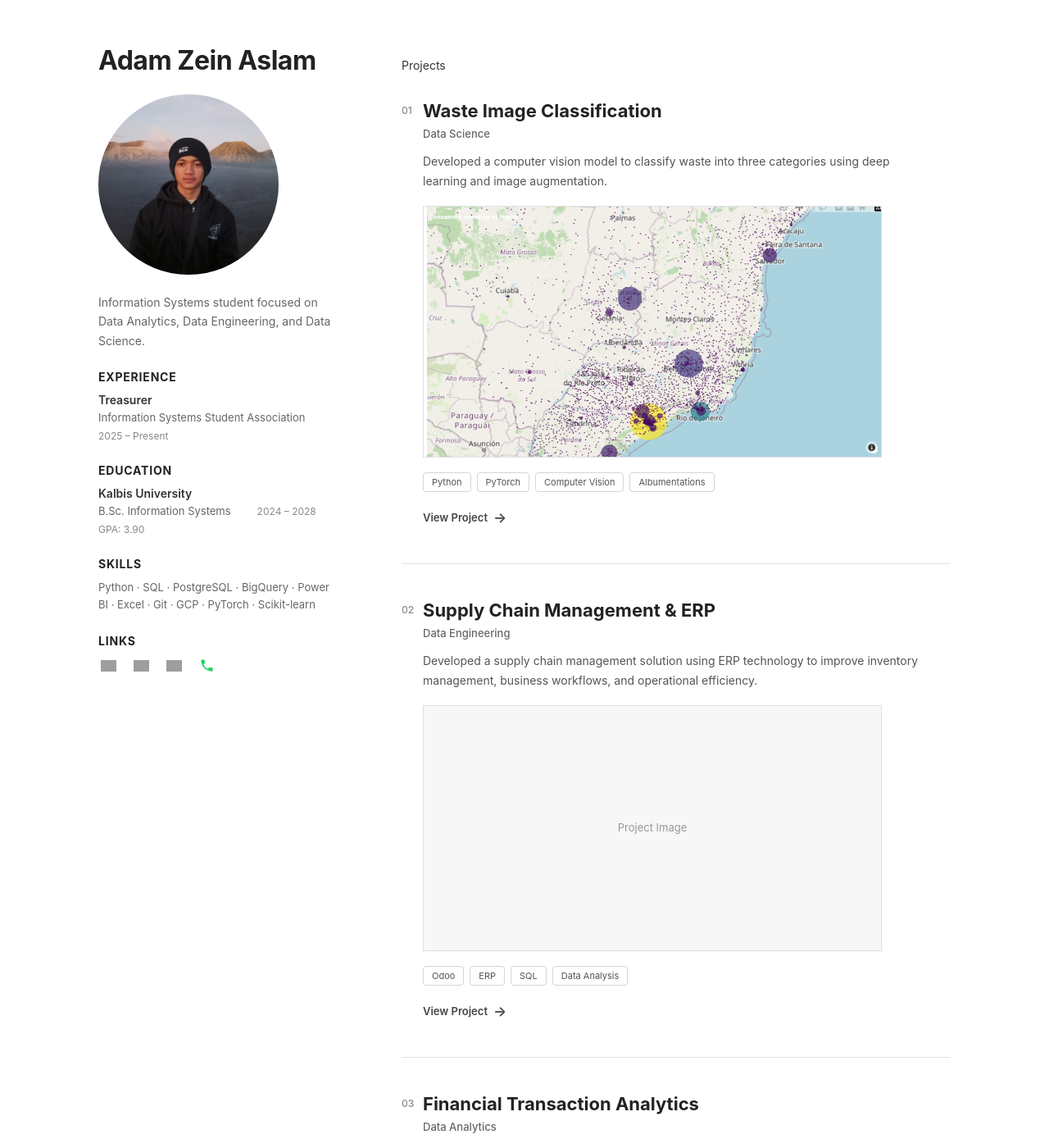
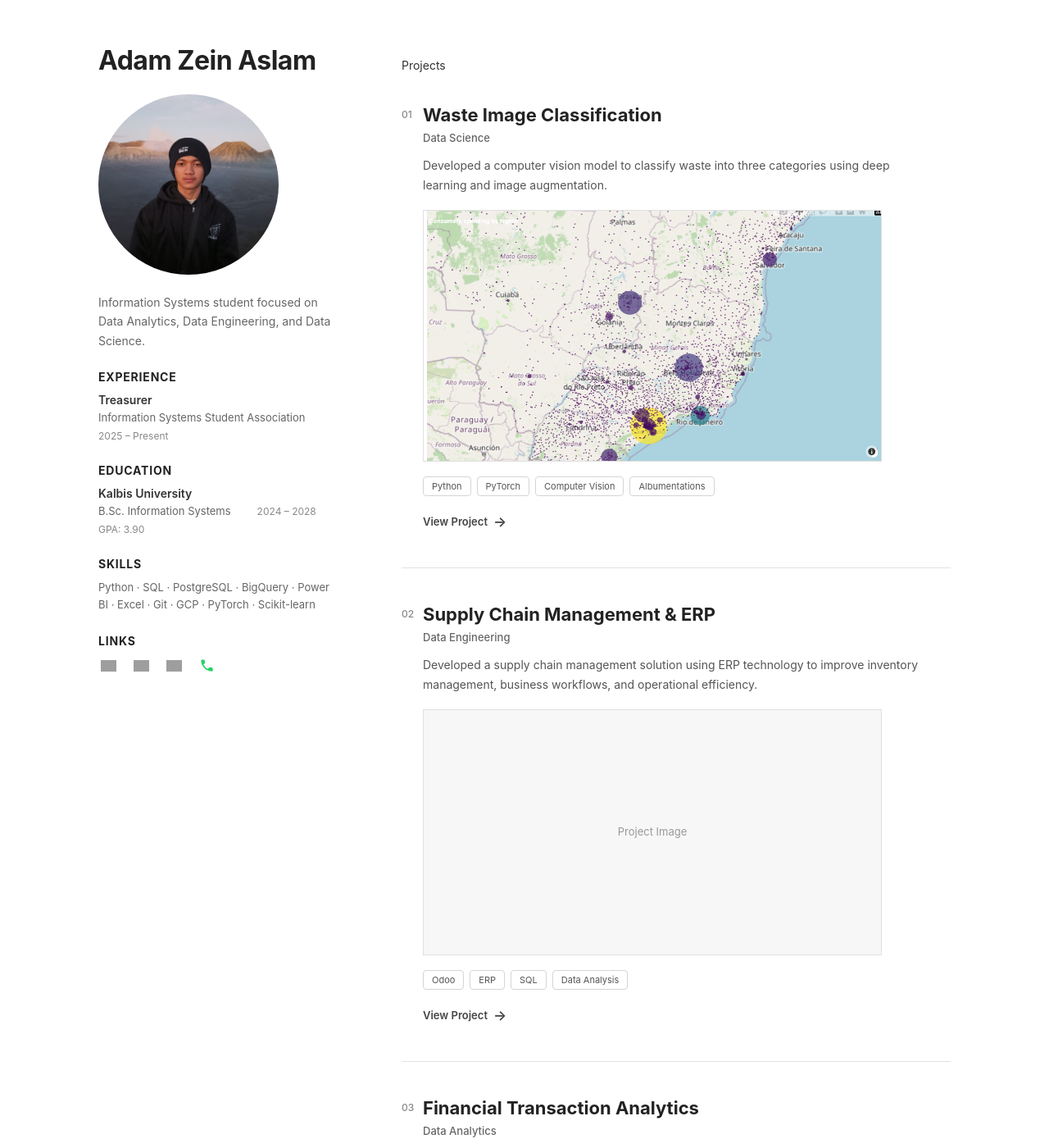
Before and after one commit to AdamZeinAslam/AdamZeinAslam.github.io, a Jekyll site: the page built from index.md, in a window 1280 px wide and 1400 px high. Shown: the whole window at 82% size. Built offline with Jekyll 4.4.1, drawn with Linux system fonts in a browser that asks for light colours; grey boxes are pictures that could not be loaded.

Commit message:
Adjust margins and font sizes in style.css

```diff
--- a/assets/css/style.css
+++ b/assets/css/style.css
@@ -367,19 +367,19 @@
    ========================================================= */
 
 .projects-section .projects-header {
-  margin: 5px 0 30px 0 !important;
+  margin: 5px 0 35px 0 !important;
 }
 
 .projects-section .section-label {
   margin: 0 !important;
 
-  font-size: 24px !important;
+  font-size: 28px !important;
 
   font-weight: 700 !important;
 
   line-height: 1.3 !important;
 
-  letter-spacing: -0.2px !important;
+  letter-spacing: -0.3px !important;
 
   color: #333333 !important;
 }
```
